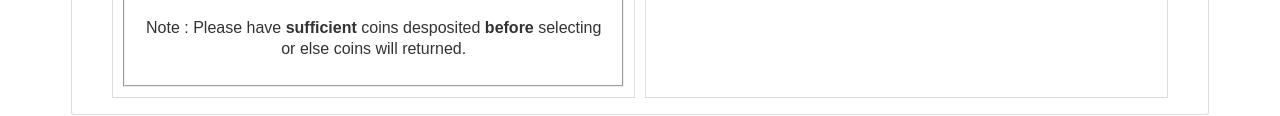
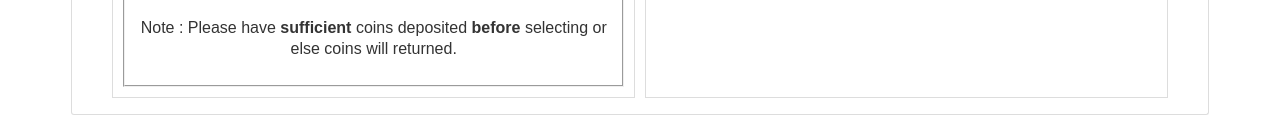
Before and after one commit to richardl911/vendingMachine, a plain HTML site: page web/index.html in a window 1280 px wide. Both pictures are taken after a click on the tab "Place Coins In Vendor". Shown: the part 451-567 px from the top of the page. Drawn offline with Linux system fonts and the light colour scheme.

Commit message:
Mistake with spelling

```diff
--- a/web/index.html
+++ b/web/index.html
@@ -56,7 +56,7 @@
               <label :for='item.name'> {{ item.name }} </label>
               </div>
             </label>
-            <p> Note : Please have <strong>sufficient</strong> coins desposited <strong>before</strong> selecting or else coins will returned. </p>
+            <p> Note : Please have <strong>sufficient</strong> coins deposited <strong>before</strong> selecting or else coins will returned. </p>
           </fieldset>
 
           <fieldset v-if='user.itemInBag.length!=0' class='fBox'> <legend> In My Bag </legend>
```
